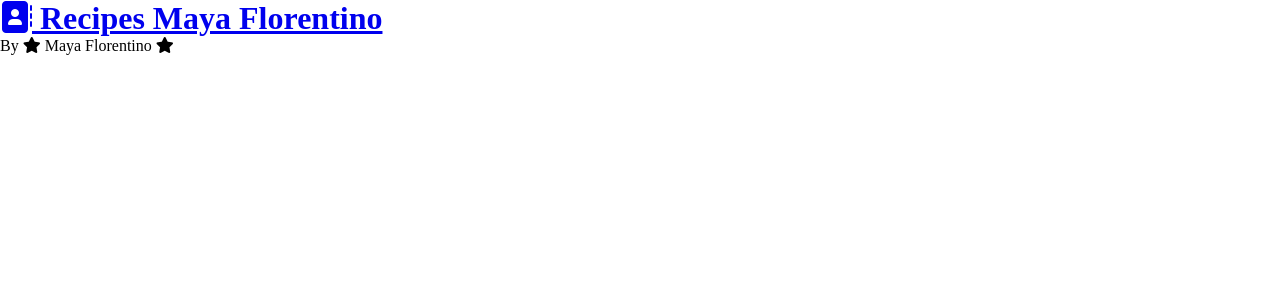
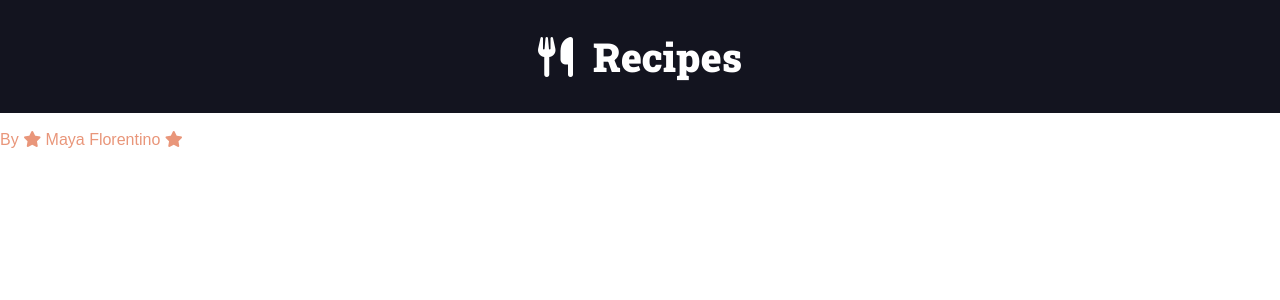
Before and after one commit to DesMaya/django-project-Recipes, a Django app: page / in a window 1280 px wide. Shown: the top 300 px of the page. Run offline with Django 4.2, Linux system fonts and the light colour scheme.

Commit message:
add header

```diff
--- a/recipes/templates/recipes/pages/home.html
+++ b/recipes/templates/recipes/pages/home.html
@@ -5,16 +5,20 @@
     <header class="main-header-container">
         <div class="main-header container">
             <h1>
-                <a href="/">
-                    <i class="fas fa-address-book"></i>
-                    <span>Recipes {{ name }} </span>
+                <a class="main-logo" href="/">
+                    <i class="fas fa-utensils main-logo-icon"></i>
+                    <span class="main-logo-text">Recipes</span>
                 </a>
             </h1>
         </div>
     </header>
 
     <footer>
-        <p>By <i class="fa-solid fa-star"></i> {{ name }} <i class="fa-solid fa-star"></i></p>
+        <a class="repository-link" href="https://github.com/DesMaya?tab=repositories" target="_blank">
+            <p>
+                By <i class="fa-solid fa-star"></i> {{ name }} <i class="fa-solid fa-star"></i>
+            </p>
+        </a>
     </footer>
 
 </body>
--- a/recipes/templates/recipes/partials/head.html
+++ b/recipes/templates/recipes/partials/head.html
@@ -14,9 +14,60 @@
     <link rel="stylesheet" href="https://cdnjs.cloudflare.com/ajax/libs/font-awesome/6.4.2/css/solid.min.css"
         integrity="sha512-P9pgMgcSNlLb4Z2WAB2sH5KBKGnBfyJnq+bhcfLCFusrRc4XdXrhfDluBl/usq75NF5gTDIMcwI1GaG5gju+Mw=="
         crossorigin="anonymous" referrerpolicy="no-referrer" />
+
+    <link rel="preconnect" href="https://fonts.googleapis.com">
+    <link rel="preconnect" href="https://fonts.gstatic.com" crossorigin>
+    <link
+        href="https://fonts.googleapis.com/css2?family=Montserrat:wght@900&family=Open+Sans:ital,wght@0,400;0,700;1,400&family=Roboto+Slab:wght@900&display=swap"
+        rel="stylesheet">
+
     <title>Recipes</title>
 
     <style>
+        :root {
+            --color-primary: #269fe6;
+            --color-primary-hover: #2086c2;
+            --color-primary-dark: #13141f;
+            --color-primary-dark-hover: #212336;
+            --color-primary-light: #d4ecfa;
+            --color-primary-light-hover: #bdd8e7;
+
+            --color-white: #fff;
+            --color-black: #000;
+
+            --color-dark-text: #444;
+            --color-info-light: #cce5ff;
+            --color-debug-light: #cce5ff;
+            --color-success-light: #d4edda;
+            --color-alert-light: #fff3cd;
+            --color-warning-light: #fff3cd;
+            --color-error-light: #f8d7da;
+
+            --color-info-dark: #4d86c4;
+            --color-debug-dark: #4d86c4;
+            --color-success-dark: #4a9c5d;
+            --color-alert-dark: #927f40;
+            --color-warning-dark: #927f40;
+            --color-error-dark: #da525d;
+
+            --color-gray-0: #f9f9f9;
+            --color-gray-1: #e0e0e0;
+            --color-gray-2: #c7c7c7;
+            --color-gray-3: #aeaeae;
+            --color-gray-4: #959595;
+            --color-gray-5: #7d7d7d;
+            --color-gray-6: #646464;
+            --color-gray-7: #4b4b4b;
+            --color-gray-8: #323232;
+            --color-gray-9: #191919;
+
+            --font-primary: sans-serif;
+            --font-headings: 'Roboto Slab', serif;
+
+            --spacing-gutter-medium: 3rem;
+            --spacing-gutter-large: 4rem;
+        }
+
         * {
             padding: 0;
             margin: 0;
@@ -29,6 +80,48 @@
 
         body {
             font-size: 1.6rem;
+            font-family: var(--font-primary);
+        }
+
+        h1,
+        h2,
+        h3,
+        h4,
+        h5,
+        h6 {
+            font-family: var(--font-headings);
+        }
+
+        .repository-link {
+            text-decoration: none;
+            color: darksalmon;
+            margin: 1rem;
+        }
+
+        .container {
+            max-width: 144rem;
+            margin: 0 auto;
+            padding: var(--spacing-gutter-medium);
+        }
+
+        .main-header-container {
+            background-color: var(--color-primary-dark)
+        }
+
+        .main-logo {
+            font-size: 4rem;
+            color: var(--color-white);
+            text-decoration: none;
+            display: flex;
+            flex-flow: row nowrap;
+            align-items: center;
+            justify-content: center;
+            width: fit-content;
+            margin: 0 auto;
+        }
+
+        .main-logo-icon {
+            margin-right: 2rem;
         }
     </style>
 </head>
```
